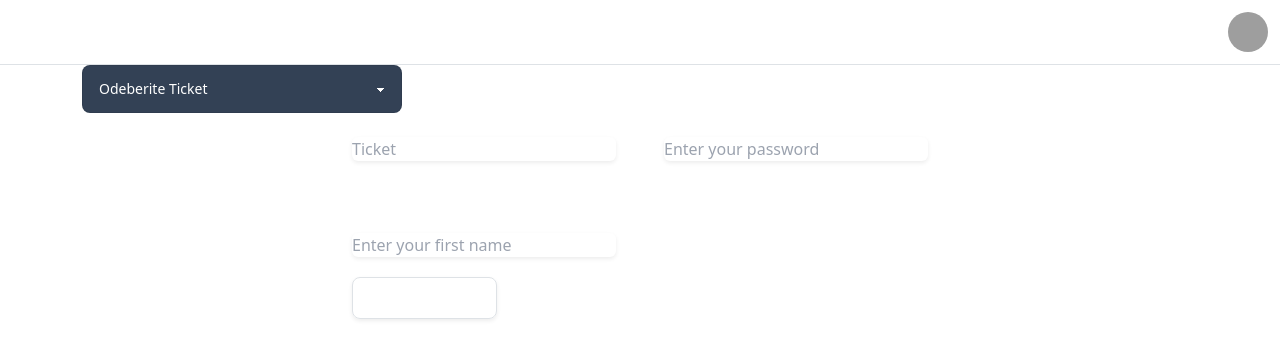
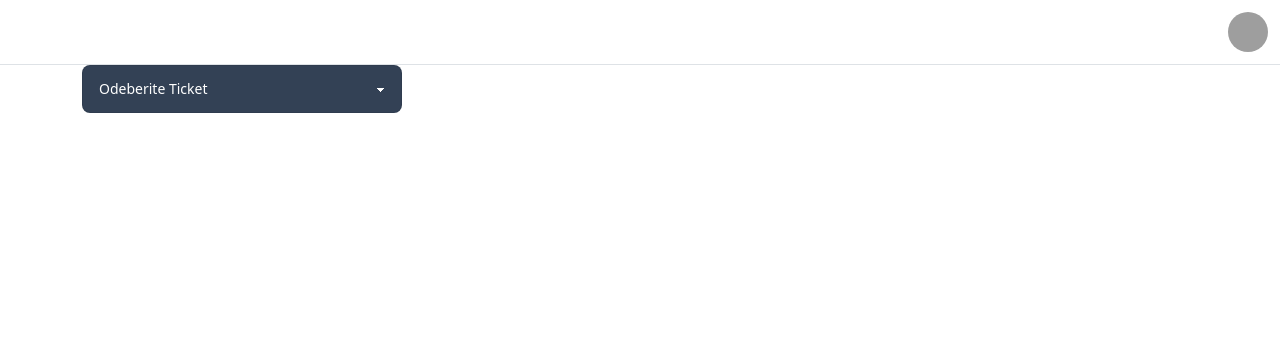
Before and after one commit to Majki1/riteh-ticketing, a React (Create React App) app in the folder ClientApp/: page /Tickets in a window 1280 px wide. Shown: the top 358 px of the page. Built offline with nearby package versions, Linux system fonts and the light colour scheme; grey boxes are pictures that could not be loaded.

Commit message:
form change

```diff
--- a/ClientApp/src/components/Tickets.js
+++ b/ClientApp/src/components/Tickets.js
@@ -67,6 +67,7 @@ export class Tickets extends Component {
           <option value="dummy2" className='text-white'>Dummy 2</option>
         </select>
 
+        {selectedTicket && (
           <div className="mx-auto max-w-xl">
             <form action="" className="space-y-5">
               <div className="grid grid-cols-12 gap-5">
@@ -105,7 +106,7 @@ export class Tickets extends Component {
                     placeholder="Enter your first name"
                   />
                 </div>
-            </div>
+                {/* Include other form fields here */}
                 <div className="col-span-12">
                   <button
                     type="button"
@@ -115,8 +116,10 @@ export class Tickets extends Component {
                     Submit
                   </button>
                 </div>
+              </div>
             </form>
           </div>
+        )}
       </div>
     );
   }
```
Lines whose indentation alone changed are shown as unchanged.
